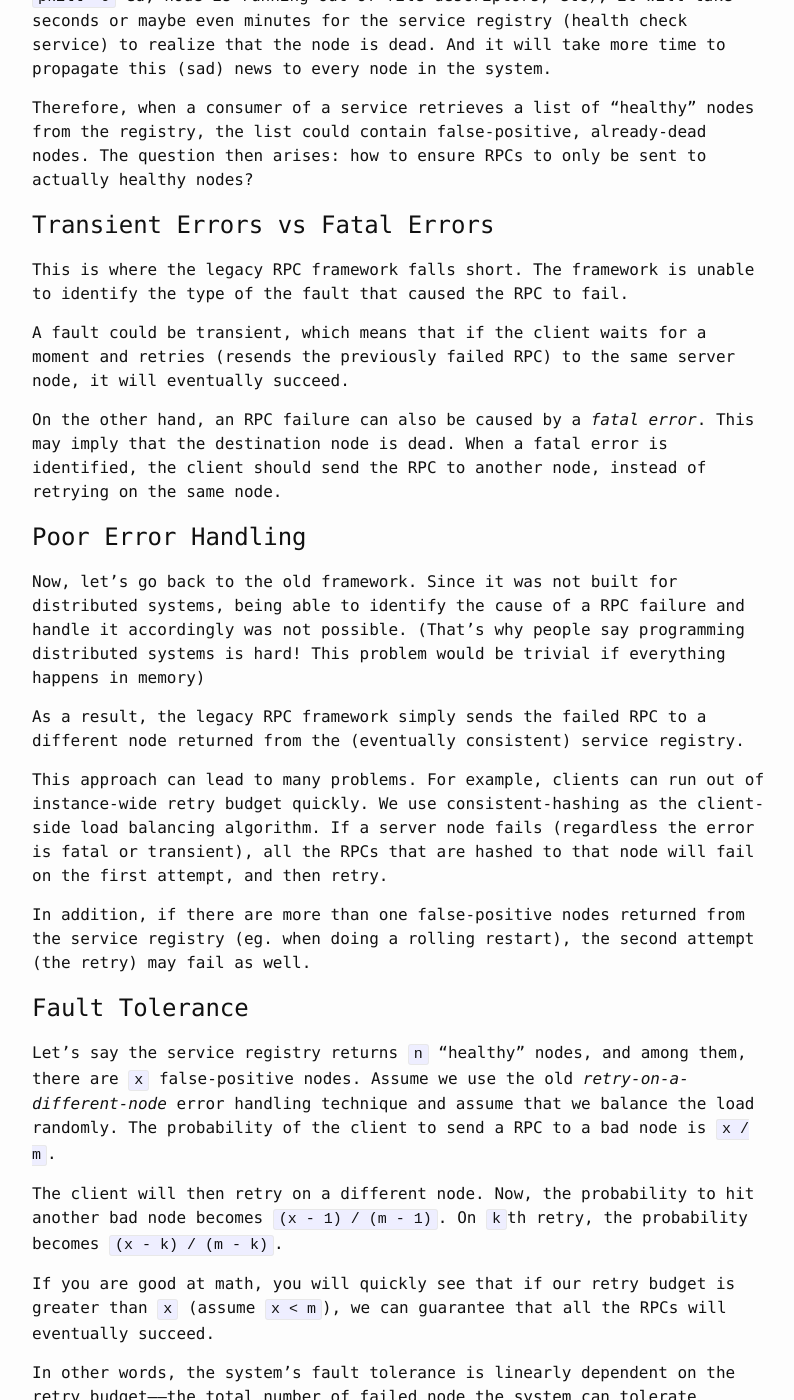
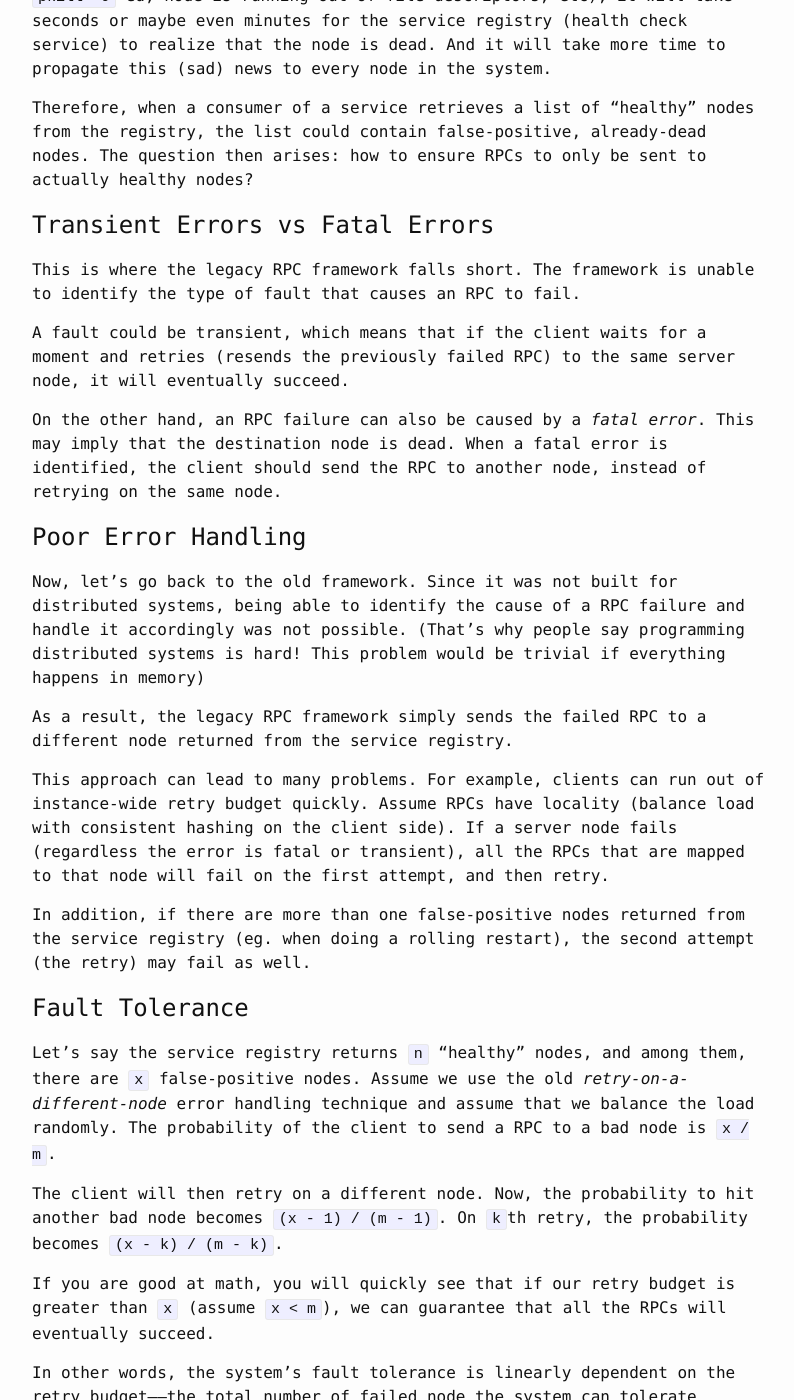
Before and after one commit to lpan/lpan.github.io, a Jekyll site: the page built from _posts/2018-05-04-migrating-to-grpc.md, in a window 1280 px wide and 1400 px high, scrolled down 1584 px. Shown: the whole window, without its empty margins (238-1032 px from the left). Built offline with Jekyll 4.4.1, drawn with Linux system fonts in a browser that asks for light colours; comment, search, counter and statistics services are not loaded; some of the changed text lies outside the part shown.

Commit message:
more fixes

```diff
--- a/_posts/2018-05-04-migrating-to-grpc.md
+++ b/_posts/2018-05-04-migrating-to-grpc.md
@@ -51,7 +51,7 @@ framework. It was built on top of the Redis protocol to take advantage its rich
 ecosystem and mature tooling. This made sense years ago when Datadog’s
 infrastructure was not as complex or extensive.
 
-However, the framework is not optimized for large-scale distributed systems. In
+However, the framework was not optimized for large-scale distributed systems. In
 a distributed system, network is never reliable and nodes can fail unpredictably
 and independently due to hardware faults or human errors. Reliable software
 tolerates faults. The in-house RPC framework, however, does not provide any
@@ -77,7 +77,7 @@ nodes?
 # Transient Errors vs Fatal Errors
 
 This is where the legacy RPC framework falls short. The framework is unable to
-identify the type of the fault that caused the RPC to fail.
+identify the type of fault that causes an RPC to fail.
 
 A fault could be transient, which means that if the client waits for a moment
 and retries (resends the previously failed RPC) to the same server node, it will
@@ -96,13 +96,13 @@ accordingly was not possible. (That's why people say programming distributed
 systems is hard! This problem would be trivial if everything happens in memory)
 
 As a result, the legacy RPC framework simply sends the failed RPC to a different
-node returned from the (eventually consistent) service registry.
+node returned from the service registry.
 
 This approach can lead to many problems. For example, clients can run out of
-instance-wide retry budget quickly. We use consistent-hashing as the client-side
-load balancing algorithm. If a server node fails (regardless the error is fatal
-or transient), all the RPCs that are hashed to that node will fail on the first
-attempt, and then retry.
+instance-wide retry budget quickly. Assume RPCs have locality (balance load with
+consistent hashing on the client side). If a server node fails (regardless the
+error is fatal or transient), all the RPCs that are mapped to that node will
+fail on the first attempt, and then retry.
 
 In addition, if there are more than one false-positive nodes returned from the
 service registry (eg. when doing a rolling restart), the second attempt (the
```
Also changed, not shown: other parts of _posts/2018-05-04-migrating-to-grpc.md (+1 -1 lines).
